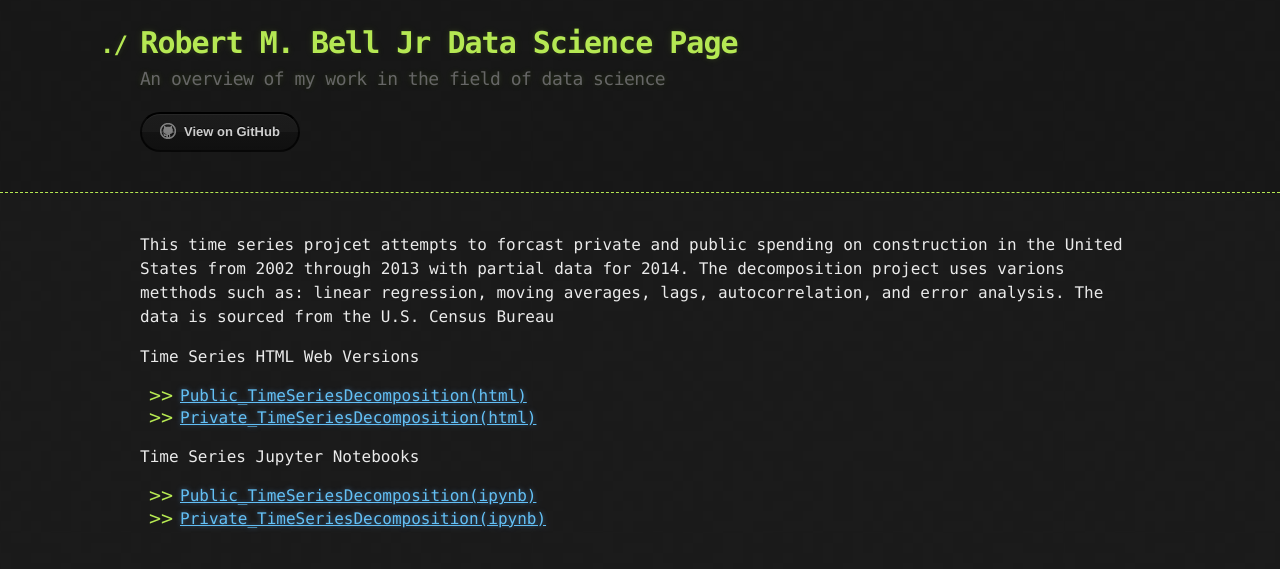
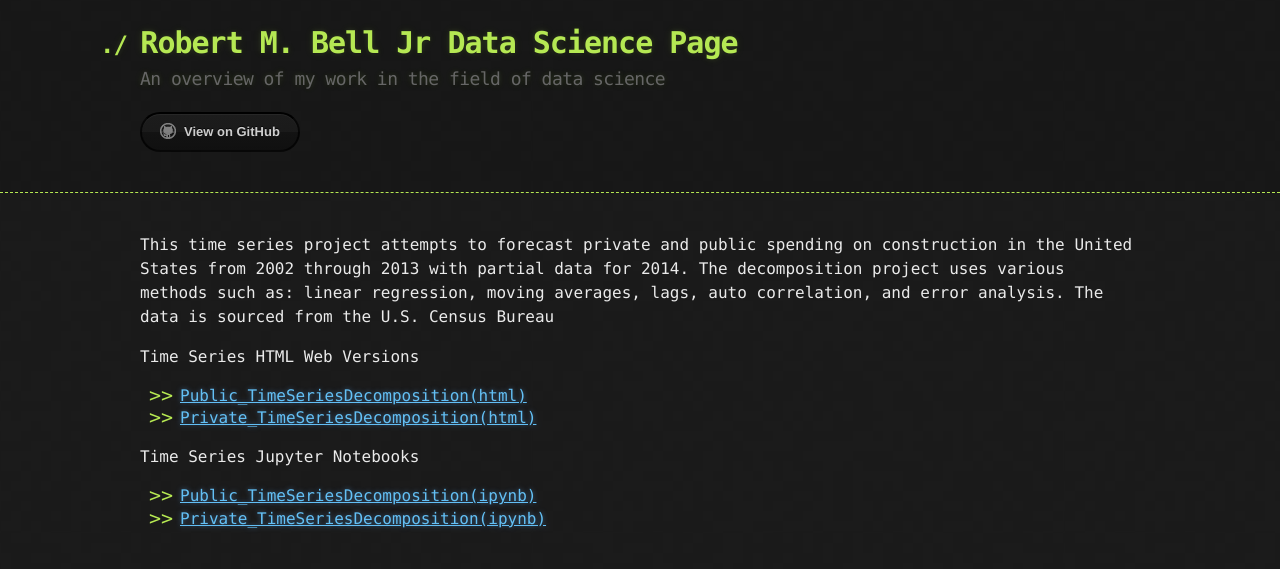
Before and after one commit to robertbell33wp/robertbell33wp.github.io, a Jekyll site: the page built from timeseriesdecom/index.md, in a window 1280 px wide. Shown: the top 569 px of the page. Built offline with Jekyll 4.4.1, drawn with Linux system fonts in a browser that asks for light colours; our own code applies the rules of GitHub Pages for plain Markdown files.

Commit message:
Update index.md

```diff
--- a/timeseriesdecom/index.md
+++ b/timeseriesdecom/index.md
@@ -3,7 +3,7 @@ title: Public and Private Construction Spending Decomposition
 description: A look at government vs. private construction spending
 ---
 
-This time series projcet attempts to forcast private and public spending on construction in the United States from 2002 through 2013 with partial data for 2014.  The decomposition project uses varions metthods such as: linear regression, moving averages, lags, autocorrelation, and error analysis.  The data is sourced from the U.S. Census Bureau
+This time series project attempts to forecast private and public spending on construction in the United States from 2002 through 2013 with partial data for 2014. The decomposition project uses various methods such as: linear regression, moving averages, lags, auto correlation, and error analysis. The data is sourced from the U.S. Census Bureau
 
 Time Series HTML Web Versions
 - [Public_TimeSeriesDecomposition(html)](Public_TimeSeriesDecomposition.html)
```
